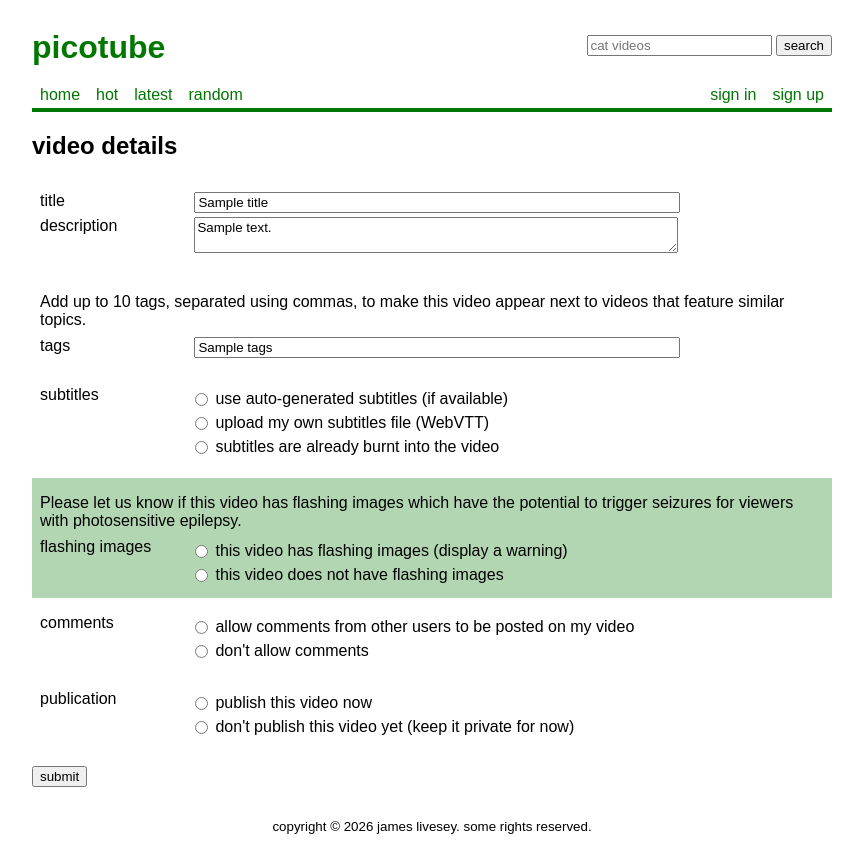
After one commit to James-Livesey/picotube, a Flask app: template app/templates/upload/uploaddetails.html in a window 1280 px wide. The commit adds this page. Shown: the whole page, without its empty margins (208-1071 px from the left). Run offline with Flask 3, Linux system fonts and the light colour scheme; the template is opened without the code that fills it: most values are stand-ins (such as "Sample title", 1, 10 or a date in 2020).

Commit message:
Implement video details form

```diff
--- a/app/static/style.css
+++ b/app/static/style.css
@@ -90,6 +90,48 @@ a {
     color: var(--accent);
 }
 
+input.long {
+    width: calc(80% - 150px);
+}
+
+textarea {
+    width: calc(80% - 150px);
+    font-size: smaller;
+    resize: vertical;
+}
+
+fieldset {
+    display: grid;
+    grid-template-columns: 150px 1fr;
+    margin: 0;
+    padding: 0;
+    border: none;
+}
+
+fieldset legend {
+    width: 150px;
+    margin-block-end: -100%;
+    padding: 0;
+    grid-column: 1;
+}
+
+fieldset > div {
+    grid-column: 2;
+}
+
+section {
+    margin-block-end: 0.5em;
+    padding: 0.5em;
+}
+
+section p {
+    margin-block: 0.5em;
+}
+
+section.highlight {
+    background-color: color-mix(in srgb, var(--accent) 30%, transparent);
+}
+
 .formRow {
     margin-block: 0.25em;
 }
@@ -97,6 +139,7 @@ a {
 .formRow label {
     display: inline-block;
     min-width: 150px;
+    vertical-align: top;
 }
 
 .formSpacer {
--- a/app/templates/auth/signup.html
+++ b/app/templates/auth/signup.html
@@ -5,11 +5,11 @@
 <form method="post">
     <div class="formRow">
         <label for="email">email address</label>
-        <input id="email" name="email" type="email" value="{{ email }}" required>
+        <input id="email" name="email" type="email" maxlength="255" value="{{ email }}" required>
     </div>
     <div class="formRow">
         <label for="username">username</label>
-        <input id="username" name="username" type="text" value="{{ username }}" required>
+        <input id="username" name="username" type="text" maxlength="20" value="{{ username }}" required>
     </div>
     <div class="formSpacer"></div>
     <div class="formRow">
--- /dev/null
+++ b/app/templates/upload/uploaddetails.html
@@ -0,0 +1,125 @@
+{% extends "layout.html" %}
+{% block title %}upload :: picotube{% endblock %}
+{% block main %}
+<h2>video details</h2>
+<form method="post" enctype="multipart/form-data">
+    <section>
+        <div class="formRow">
+            <label for="title">title</label>
+            <input id="title" class="long" name="title" type="text" maxlength="100" value="{{ title }}" required>
+        </div>
+        <div class="formRow">
+            <label for="description">description</label>
+            <textarea id="description" name="description" maxlength="2000">{{ description }}</textarea>
+        </div>
+    </section>
+    <section>
+        <div class="formRow">
+            <p>Add up to 10 tags, separated using commas, to make this video appear next to videos that feature similar topics.</p>
+            <label for="tags">tags</label>
+            <input id="tags" class="long" name="tags" type="text" placeholder="for example: rainbow, cat, funny" maxlength="218" value="{{ tags }}">
+        </div>
+    </section>
+    <section id="subtitlesSection">
+        <fieldset>
+            <legend>subtitles</legend>
+            <div>
+                <div class="formRow">
+                    <input id="useGeneratedSubtitles" name="subtitles" type="radio" value="useGenerated" required {% if subtitles == 'useGenerated' %}checked{% endif %}>
+                    <label for="useGeneratedSubtitles">use auto-generated subtitles (if available)</label>
+                </div>
+                <div class="formRow">
+                    <input id="uploadSubtitles" name="subtitles" type="radio" value="upload" required {% if subtitles == 'upload' %}checked{% endif %}>
+                    <label for="uploadSubtitles">upload my own subtitles file (WebVTT)</label>
+                </div>
+                <div class="formRow">
+                    <input id="subtitlesBurntIn" name="subtitles" type="radio" value="burntIn" required {% if subtitles == 'burntIn' %}checked{% endif %}>
+                    <label for="subtitlesBurntIn">subtitles are already burnt into the video</label>
+                </div>
+            </div>
+        </fieldset>
+    </section>
+    <section id="subtitlesFileSection" class="highlight">
+        <p>If you are providing your own subtitles, then please upload your subtitles file here.</p>
+        <div class="formRow">
+            <label for="subtitlesFile">subtitles file</label>
+            <input id="subtitlesFile" name="subtitlesFile" type="file" accept="text/vtt">
+        </div>
+    </section>
+    <section id="flashingImagesSection" class="highlight">
+        <p>Please let us know if this video has flashing images which have the potential to trigger seizures for viewers with photosensitive epilepsy.</p>
+        <fieldset>
+            <legend>flashing images</legend>
+            <div>
+                <div class="formRow">
+                    <input id="hasFlashingImages" name="flashingImages" type="radio" value="yes" required {% if flashing_images == 'yes' %}checked{% endif %}>
+                    <label for="hasFlashingImages">this video has flashing images (display a warning)</label>
+                </div>
+                <div class="formRow">
+                    <input id="hasNoFlashingImages" name="flashingImages" type="radio" value="no" required {% if flashing_images == 'no' %}checked{% endif %}>
+                    <label for="hasNoFlashingImages">this video does not have flashing images</label>
+                </div>
+            </div>
+        </fieldset>
+    </section>
+    <section>
+        <fieldset>
+            <legend>comments</legend>
+            <div>
+                <div class="formRow">
+                    <input id="allowComments" name="comments" type="radio" value="yes" required {% if comments == 'yes' %}checked{% endif %}>
+                    <label for="allowComments">allow comments from other users to be posted on my video</label>
+                </div>
+                <div class="formRow">
+                    <input id="dontAllowComments" name="comments" type="radio" value="no" required {% if comments == 'no' %}checked{% endif %}>
+                    <label for="dontAllowComments">don't allow comments</label>
+                </div>
+            </div>
+        </fieldset>
+    </section>
+    <section>
+        <fieldset>
+            <legend>publication</legend>
+            <div>
+                <div class="formRow">
+                    <input id="publishNow" name="publish" type="radio" value="now" required {% if publish == 'now' %}checked{% endif %}>
+                    <label for="hasFlashingImages">publish this video now</label>
+                </div>
+                <div class="formRow">
+                    <input id="hasNoFlashingImages" name="publish" type="radio" value="later" required {% if publish == 'later' %}checked{% endif %}>
+                    <label for="hasNoFlashingImages">don't publish this video yet (keep it private for now)</label>
+                </div>
+            </div>
+        </fieldset>
+    </section>
+    <p role="alert">{{ error }}</p>
+    <div class="formButtons">
+        <input type="submit" value="submit">
+    </div>
+</form>
+<style>
+    #subtitlesFileSection {
+        display: none;
+        transition: 2s background-color;
+    }
+
+    #subtitlesSection:has(#uploadSubtitles:checked) ~ #subtitlesFileSection {
+        display: block;
+    }
+
+    #flashingImagesSection {
+        transition: 2s background-color;
+    }
+
+    #flashingImagesSection:has(input:checked) {
+        background-color: transparent;
+    }
+</style>
+{% endblock %}
+{% block scripts %}
+<script>
+    document.getElementById("subtitlesFile").addEventListener("change", function() {
+        document.getElementById("subtitlesFileSection").classList.remove("highlight");
+    });
+</script>
+{% endblock %}
--- a/sql/init.sql
+++ b/sql/init.sql
@@ -20,8 +20,12 @@ CREATE TABLE IF NOT EXISTS videos (
     title varchar(100),
     description varchar(2000),
     created_time integer NOT NULL,
+    has_burnt_in_subtitles boolean DEFAULT FALSE,
+    has_flashing_images boolean DEFAULT FALSE,
+    allows_comments DEFAULT FALSE,
     published boolean DEFAULT FALSE,
-    removed boolean DEFAULT FALSE
+    removed boolean DEFAULT FALSE,
+    processing_done boolean DEFAULT FALSE
 );
 
 CREATE TABLE IF NOT EXISTS video_variants (
@@ -38,3 +42,14 @@ CREATE TABLE IF NOT EXISTS video_subtitles (
     type varchar(16) DEFAULT 'original',
     display_name varchar(50)
 );
+
+CREATE TABLE IF NOT EXISTS video_tags (
+    video varchar(16) REFERENCES videos(video_id),
+    tag varchar(20) REFERENCES tags(tag),
+    PRIMARY KEY (video, tag)
+);
+
+CREATE TABLE IF NOT EXISTS tags (
+    tag varchar(20) PRIMARY KEY,
+    display_name varchar(20)
+);
```
Also changed, not shown: app/templates/upload/upload.html (+8 -2 lines), app/upload.py (+156 -6 lines).
